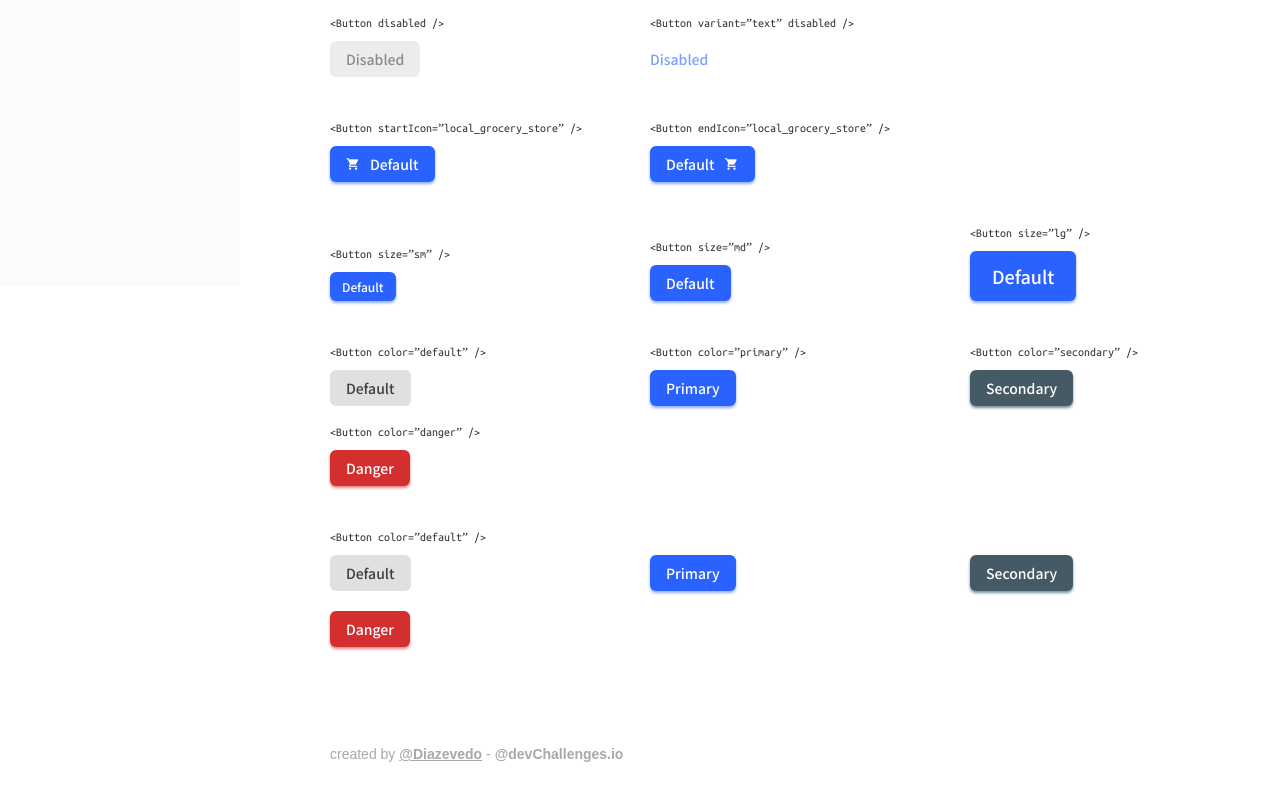
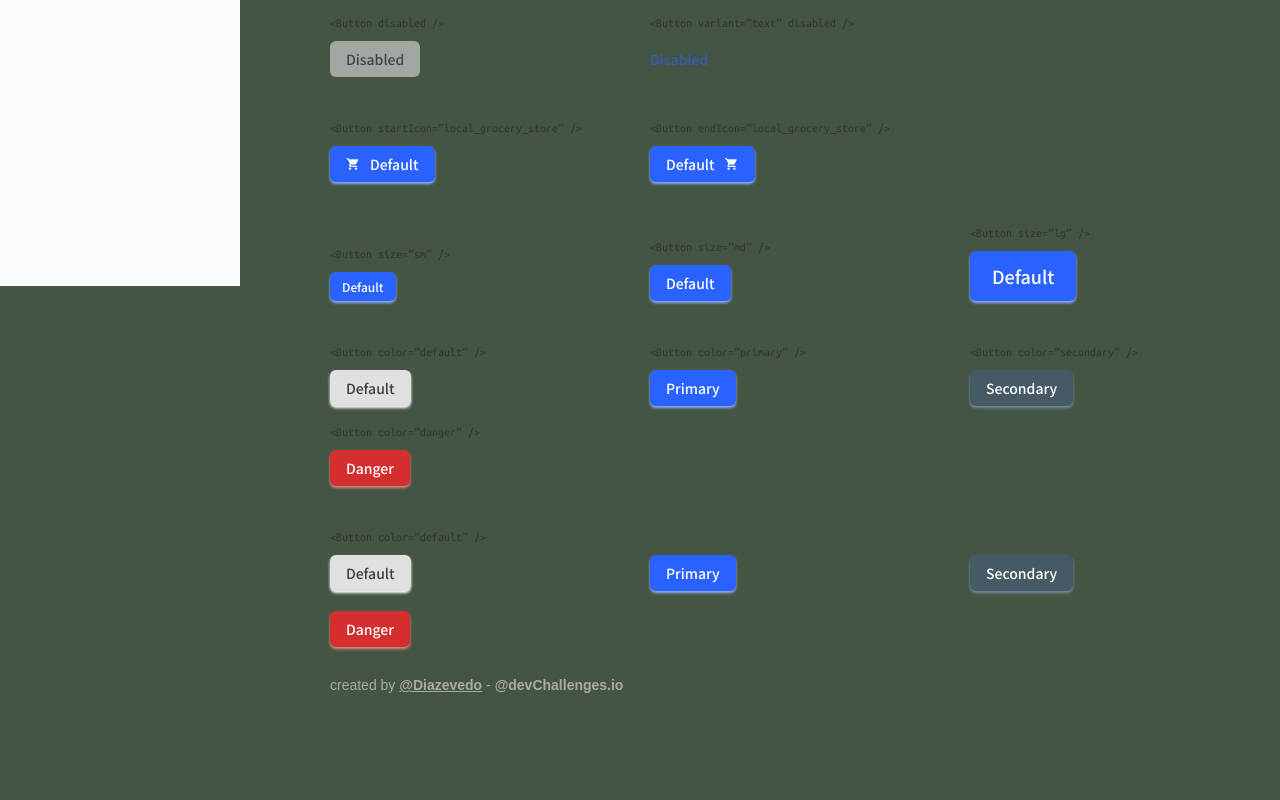
Before and after one commit to diazevedo/dev-challenges-reusable, a React (Create React App) app: page /buttons in a window 1280 px wide. Shown: the part 514-1314 px from the top of the page. After the commit the page ends 1261 px from the top, so only its background shows below. Built offline with nearby package versions, Linux system fonts and the light colour scheme.

Commit message:
footer position fixed

```diff
--- a/src/components/Footer/index.js
+++ b/src/components/Footer/index.js
@@ -7,6 +7,9 @@ const Footer = styled.footer`
   padding-bottom: 5.5rem;
   color: #a9a9a9;
 
+  position: absolute;
+  bottom: 0;
+
   a {
     text-decoration: underline;
     font-weight: 700;
--- a/src/styles/reset.js
+++ b/src/styles/reset.js
@@ -138,17 +138,18 @@ const Reset = createGlobalStyle`
   }
 
   html {
-      height: 100%;
       font-size: 62.5%;
   }
 
   body {
     padding: 0;
     margin: 0;
-    background-color: #ffffff;
+    background-color: #454;
     height: 100%;
+    min-height: 100vh;
     -webkit-font-smoothing: antialiased;
     -moz-osx-font-smoothing: grayscale;
+    position: relative;
   }
 
   * {
```
